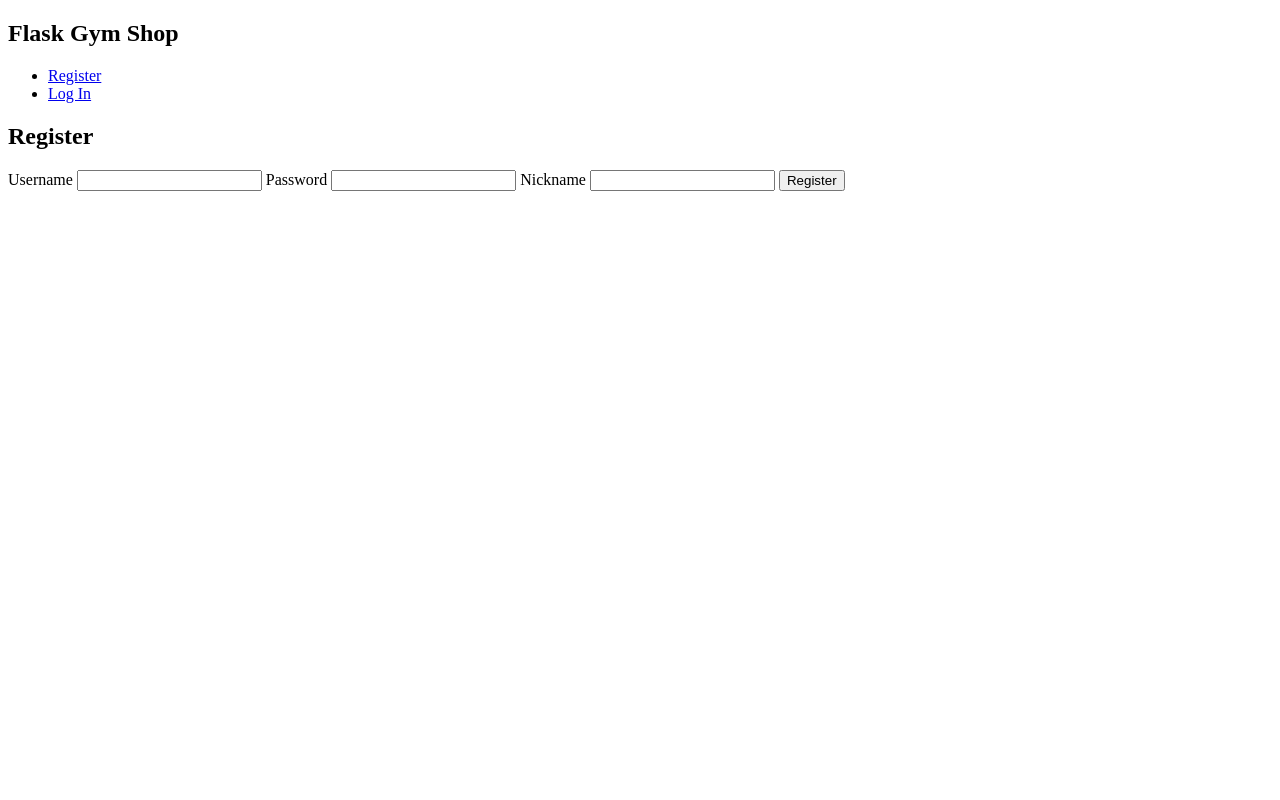
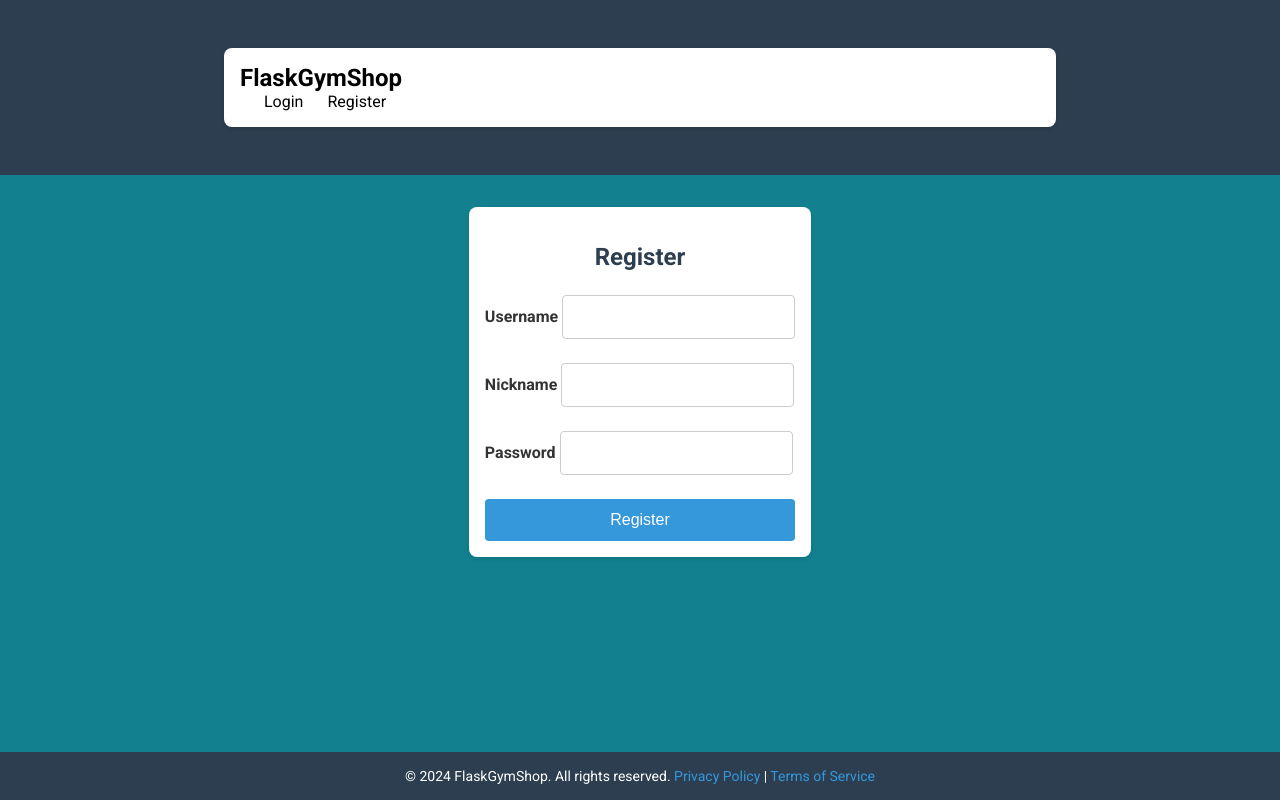
Before and after one commit to rusicaalexandru/FlaskGymShop, a Flask app: page /auth/register in a window 1280 px wide. Run offline with Flask 3, Linux system fonts and the light colour scheme; some libraries are stand-ins or nearby versions.

Commit message:
Style
+ Refactored the style of the register and login pages
+ Moved and renamed the base.html into auth_base.html to work as the base only for the auth section

```diff
--- a/flaskr/static/style.css
+++ b/flaskr/static/style.css
@@ -0,0 +1,142 @@
+/* Navigation styles */
+.navbar {
+    background-color: #2c3e50;
+    color: #fff;
+    padding: 1rem;
+}
+
+.navbar-brand {
+    font-size: 1.5rem;
+    font-weight: bold;
+    text-decoration: none;
+    color: #000000;  /* Ensure text color is white */
+}
+
+.navbar-nav {
+    list-style: none;
+    margin: 0;
+    padding: 0;
+    display: flex;
+}
+
+.nav-item {
+    margin-left: 1.5rem;
+}
+
+.nav-link {
+    color: #000000;
+    text-decoration: none;
+    transition: color 0.3s;
+}
+
+.nav-link:hover {
+    color: #3498db;
+}
+
+/* Base styles */
+body {
+    font-family: 'Roboto', sans-serif;
+    background-color: #12808f;
+    color: #333;
+    margin: 0;
+    padding: 0;
+    display: flex;
+    flex-direction: column;
+    min-height: 100vh;
+}
+
+.container {
+    max-width: 800px;
+    margin: 2rem auto;
+    padding: 1rem;
+    background-color: #ffffff;
+    box-shadow: 0 2px 4px rgba(0, 0, 0, 0.1);
+    border-radius: 8px;
+}
+
+h2 {
+    color: #2c3e50;
+    text-align: center;
+    margin-bottom: 1.5rem;
+}
+
+/* Form styles */
+form {
+    display: flex;
+    flex-direction: column;
+}
+
+.form-group {
+    margin-bottom: 1.5rem;
+}
+
+.form-group label {
+    margin-bottom: 0.5rem;
+    font-weight: bold;
+}
+
+.form-control {
+    padding: 0.75rem;
+    font-size: 1rem;
+    border: 1px solid #ccc;
+    border-radius: 4px;
+    transition: border-color 0.3s;
+}
+
+.form-control:focus {
+    border-color: #3498db;
+    outline: none;
+}
+
+/* Button styles */
+.btn {
+    padding: 0.75rem 1.5rem;
+    font-size: 1rem;
+    color: #fff;
+    background-color: #3498db;
+    border: none;
+    border-radius: 4px;
+    cursor: pointer;
+    transition: background-color 0.3s, transform 0.3s;
+}
+
+.btn:hover {
+    background-color: #2980b9;
+    transform: translateY(-2px);
+}
+
+/* Additional styles */
+.flash {
+    padding: 1rem;
+    margin-bottom: 1.5rem;
+    border-radius: 4px;
+    color: #fff;
+    background-color: #e74c3c;
+}
+
+.footer {
+    margin-top: auto;
+    padding: 1rem 0;
+    text-align: center;
+    background-color: #2c3e50;
+    color: #fff;
+    font-size: 0.875rem;
+}
+
+.footer a {
+    color: #3498db;
+    text-decoration: none;
+    transition: color 0.3s;
+}
+
+.footer a:hover {
+    color: #2980b9;
+}
+
+/* Responsive design */
+@media (max-width: 768px) {
+    .container {
+        padding: 1rem;
+        margin: 1rem;
+    }
+}
--- /dev/null
+++ b/flaskr/templates/auth/auth_base.html
@@ -0,0 +1,38 @@
+<!DOCTYPE html>
+<html lang="en">
+<head>
+    <meta charset="UTF-8">
+    <meta name="viewport" content="width=device-width, initial-scale=1.0">
+    <title>{% block title %}{% endblock %}</title>
+    <link href="https://fonts.googleapis.com/css2?family=Roboto:wght@400;700&display=swap" rel="stylesheet">
+    <link rel="stylesheet" href="{{ url_for('static', filename='style.css') }}">
+</head>
+<body>
+    <nav class="navbar">
+        <div class="container">
+            <a class="navbar-brand" href="#">FlaskGymShop</a>
+            <ul class="navbar-nav">
+                <li class="nav-item">
+                    <a class="nav-link" href="{{ url_for('auth.login') }}">Login</a>
+                </li>
+                <li class="nav-item">
+                    <a class="nav-link" href="{{ url_for('auth.register') }}">Register</a>
+                </li>
+            </ul>
+        </div>
+    </nav>
+
+    <div class="container">
+        {% block content %}
+        {% endblock %}
+    </div>
+
+    <div class="footer">
+        &copy; 2024 FlaskGymShop. All rights reserved. <a href="#">Privacy Policy</a> | <a href="#">Terms of Service</a>
+    </div>
+
+    <script src="https://code.jquery.com/jquery-3.5.1.slim.min.js"></script>
+    <script src="https://cdn.jsdelivr.net/npm/@popperjs/core@2.5.4/dist/umd/popper.min.js"></script>
+    <script src="https://stackpath.bootstrapcdn.com/bootstrap/4.5.2/js/bootstrap.min.js"></script>
+</body>
+</html>
--- a/flaskr/templates/auth/register.html
+++ b/flaskr/templates/auth/register.html
@@ -1,18 +1,24 @@
-{% extends 'base.html' %}
+{% extends "auth/auth_base.html" %}
 
-{% block header %}
-  <h1>{% block title %}Register{% endblock %}</h1>
+{% block title %}
+    Register
 {% endblock %}
 
 {% block content %}
-  <form method="post">
-    <label for="username">Username</label>
-    <input name="username" id="username" required>
-    <label for="password">Password</label>
-    <input type="password" name="password" id="password" required>
-    <label for="nickname">Nickname</label>
-    <input name="nickname" id="nickname" required>
-
-    <input type="submit" value="Register">
-  </form>
+    <h2>Register</h2>
+    <form method="post">
+        <div class="form-group">
+            <label for="username">Username</label>
+            <input type="text" class="form-control" id="username" name="username" required>
+        </div>
+        <div class="form-group">
+            <label for="nickname">Nickname</label>
+            <input type="text" class="form-control" id="nickname" name="nickname" required>
+        </div>
+        <div class="form-group">
+            <label for="password">Password</label>
+            <input type="password" class="form-control" id="password" name="password" required>
+        </div>
+        <button type="submit" class="btn btn-primary">Register</button>
+    </form>
 {% endblock %}
--- a/flaskr/templates/base.html
+++ /dev/null
@@ -1,24 +0,0 @@
-<!doctype html>
-<title>{% block title %}{% endblock %} - FlaskGymShop</title>
-<link rel="stylesheet" href="{{ url_for('static', filename='style.css') }}">
-<nav>
-  <h1>Flask Gym Shop</h1>
-  <ul>
-    {% if g.user %}
-      <li><span>{{ g.user['username'] }}</span>
-      <li><a href="{{ url_for('auth.logout') }}">Log Out</a>
-    {% else %}
-      <li><a href="{{ url_for('auth.register') }}">Register</a>
-      <li><a href="{{ url_for('auth.login') }}">Log In</a>
-    {% endif %}
-  </ul>
-</nav>
-<section class="content">
-  <header>
-    {% block header %}{% endblock %}
-  </header>
-  {% for message in get_flashed_messages() %}
-    <div class="flash">{{ message }}</div>
-  {% endfor %}
-  {% block content %}{% endblock %}
-</section>
```
Also changed, not shown: flaskr/templates/auth/login.html (+15 -10 lines).
